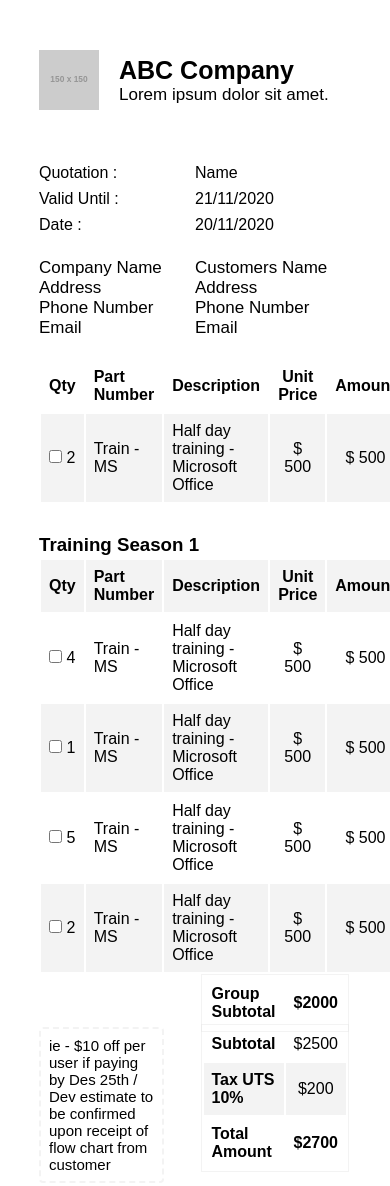
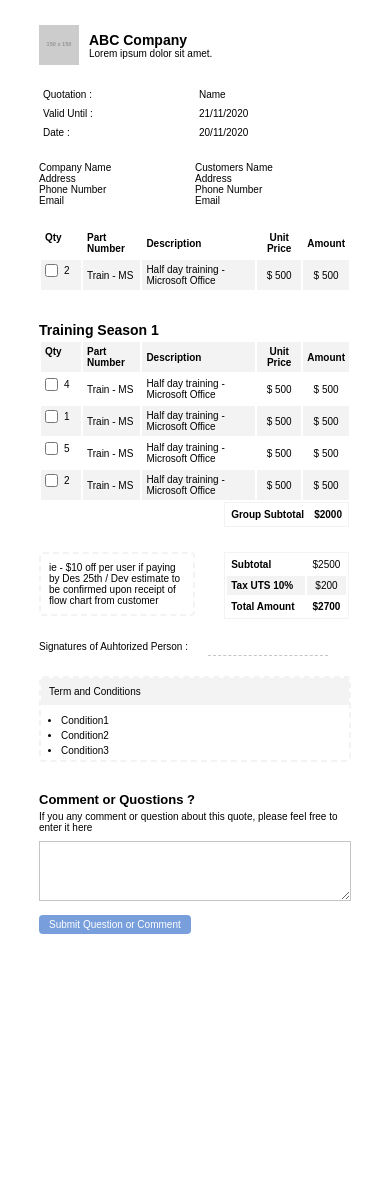
Before and after one commit to nooblesdevp/24nov, a plain HTML site: page index.html in a window 390 px wide. Shown: the top 1186 px of the page. After the commit the page ends 964 px from the top, so only its background shows below. Drawn offline with Linux system fonts and the light colour scheme; placeholder pictures from the web are drawn by us.

Commit message:
fix style

```diff
--- a/css/main.css
+++ b/css/main.css
@@ -21,18 +21,18 @@
   text-align: left;
 }
 
-.quote-date table {
+.quote-date .quote-date-table {
   width: 100%;
   border-collapse: collapse;
 }
 
-.quote-date table th {
+.quote-date .quote-date-table th {
   width: 50%;
   font-weight: normal;
 }
 
-.quote-date table th,
-.quote-date table td {
+.quote-date .quote-date-table th,
+.quote-date .quote-date-table td {
   padding: 4px 0;
 }
 
@@ -54,6 +54,10 @@
 
 .body-quotes {
   position: relative;
+}
+
+.body-quotes .body-quotes-product-wrapper {
+  overflow-x: auto;
 }
 
 .body-quotes .body-quotes-product {
@@ -83,10 +87,6 @@
   text-align: left;
   padding: 8px;
   border-collapse: collapse;
-}
-
-.body-quotes .body-quotes-product-groub h3 {
-  margin-bottom: 10px;
 }
 
 .body-quotes .body-quotes-product-groub .price,
@@ -235,10 +235,128 @@
   transition: 0.4s all;
   background: #789fdb;
   color: white;
+  margin-bottom: 40px;
 }
 
 .quotes-comment button:hover {
   background: #4378c9;
+}
+
+@media screen and (max-width: 768px) {
+  p,
+  input,
+  textarea,
+  th,
+  td {
+    font-size: 15px !important;
+  }
+  .logo-profile-img {
+    width: 50px !important;
+  }
+  .profile-info h1 {
+    font-size: 23px !important;
+  }
+  .profile-info p {
+    font-size: 15px;
+  }
+  .notes-quotes-text {
+    width: 50% !important;
+  }
+  .notes-quotes-text p {
+    font-size: 14px !important;
+  }
+  .signiture-quotes-content {
+    margin-top: 50px !important;
+  }
+  .signiture-quotes-content p {
+    font-size: 15px !important;
+  }
+  textarea {
+    height: 110px !important;
+  }
+  button {
+    font-size: 15px !important;
+    margin-bottom: 30px !important;
+  }
+}
+
+@media screen and (max-width: 425px) {
+  input,
+  textarea,
+  th,
+  td {
+    font-size: 10px !important;
+    padding: 4px !important;
+  }
+  h3 {
+    font-size: 14px !important;
+  }
+  .header-quotes {
+    margin-top: -25px !important;
+  }
+  .logo-profile-img {
+    width: 40px !important;
+  }
+  .profile-info {
+    margin-left: 10px !important;
+  }
+  .profile-info h1 {
+    font-size: 14px !important;
+  }
+  .profile-info p {
+    font-size: 10px !important;
+  }
+  .quote-date {
+    margin-top: -30px !important;
+  }
+  .profile-address p {
+    font-size: 10px !important;
+  }
+  .qty {
+    display: flex;
+    align-items: center;
+    width: 40px !important;
+    padding: 4px !important;
+  }
+  .qty input {
+    margin-right: 6px;
+  }
+  .notes-quotes-text {
+    margin-top: 20px !important;
+  }
+  .notes-quotes-text p {
+    font-size: 10px !important;
+  }
+  .signiture-quotes-content {
+    margin-top: 20px !important;
+    display: flex;
+    align-items: center;
+  }
+  .signiture-quotes-content p {
+    font-size: 10px !important;
+  }
+  .signiture-quotes-content input {
+    width: 120px !important;
+  }
+  .term-and-condition-quotes p,
+  .term-and-condition-quotes li {
+    font-size: 10px !important;
+  }
+  .quotes-comment h3 {
+    font-size: 13px !important;
+  }
+  .quotes-comment p {
+    font-size: 10px !important;
+  }
+  textarea {
+    height: 60px !important;
+    font-size: 10px !important;
+  }
+  button {
+    font-size: 10px !important;
+    padding: 4px 10px !important;
+    margin-bottom: 10px !important;
+  }
 }
 
 html {
```
